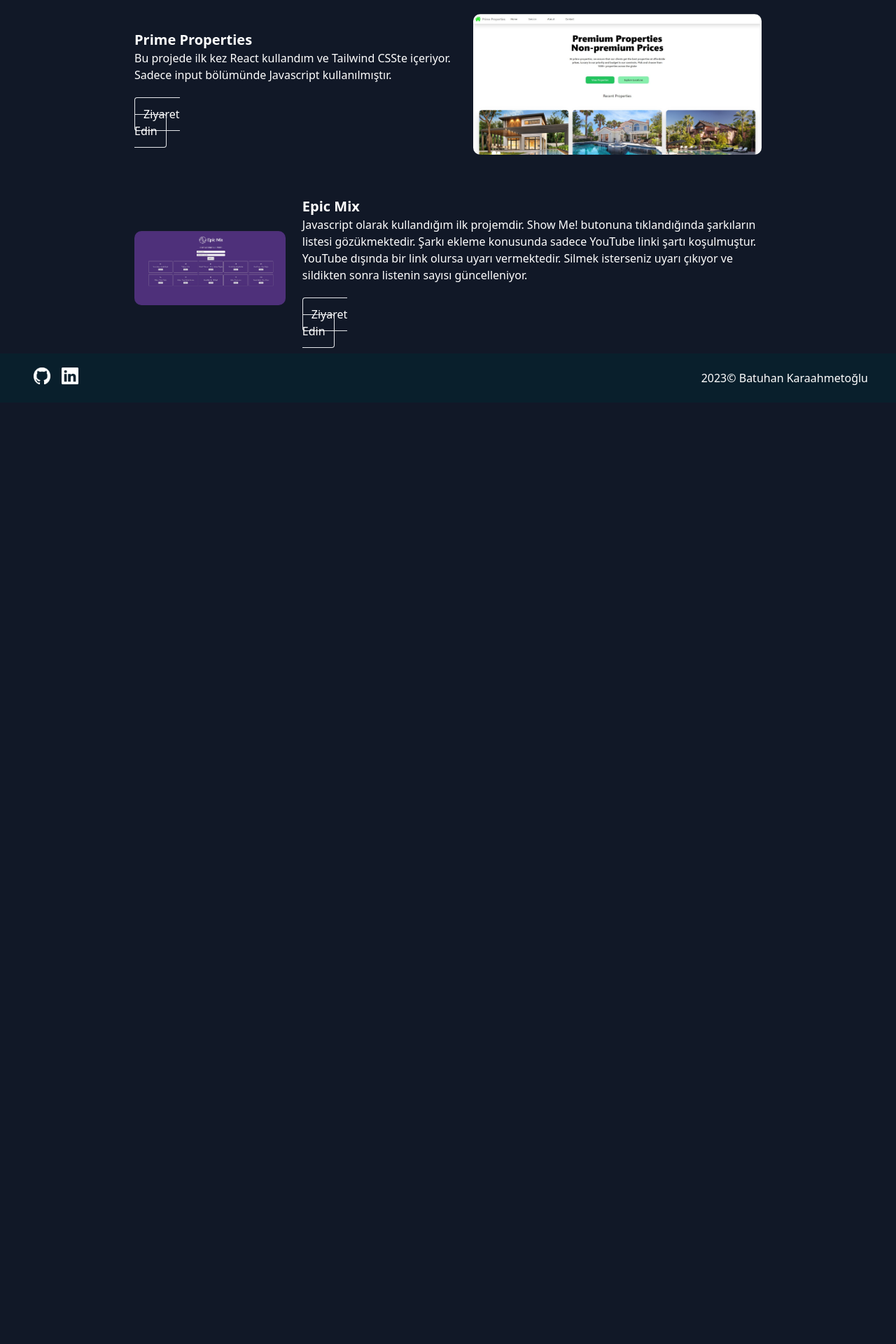
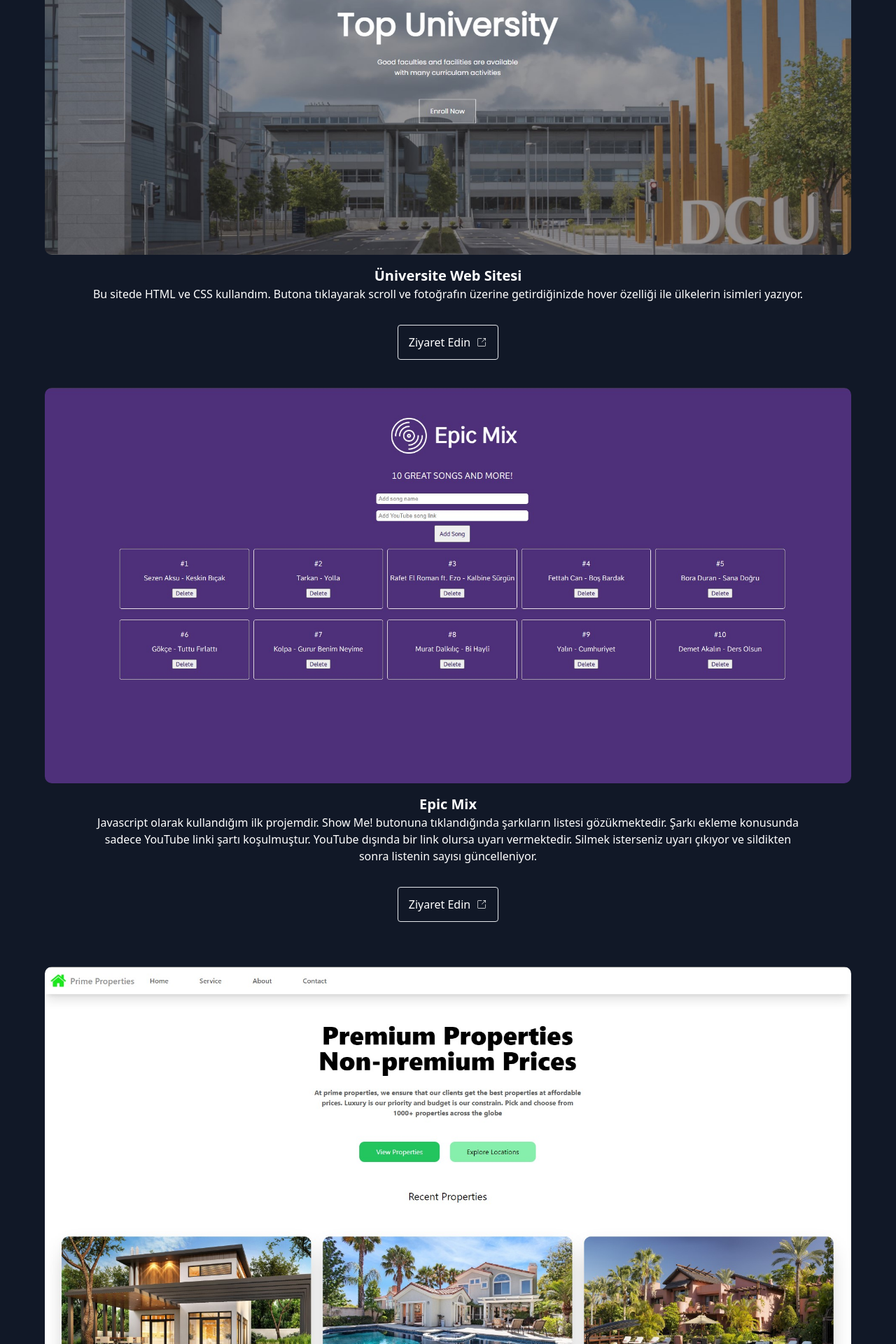
Before and after one commit to Batuhan445/blog-app, a Next.js app: page /my-projects in a window 1280 px wide. Shown: the part 380-2300 px from the top of the page at 70% size. Before the commit the page ends 955 px from the top, so only its background shows below. Built offline with nearby package versions, Linux system fonts and the light colour scheme.

Commit message:
fixed some photos

```diff
--- a/src/app/my-projects/page.tsx
+++ b/src/app/my-projects/page.tsx
@@ -1,101 +1,155 @@
 import React from "react";
 import Image from "next/image";
 import Link from "next/link";
+import { CiShare1 } from 'react-icons/ci'
 
 const Projects = () => {
   return (
     <div className="min-h-screen">
       <title>Batuhan Karaahmetoğlu Blog | Projelerim</title>
 
-      <div className="mt-10 text-3xl text-center">Projelerim</div>
+      <div className="my-10 text-3xl text-center">Projelerim</div>
 
-      <div className="grid">
-
-        <div className="mt-10 md:flex w-[70%] m-auto">
+        <div className="grid">
 
           <div className="m-auto">
+
             <Image
               src={"/projects/university-web.jpg"}
-              style={{ borderRadius: "10px" }}
+              style={{ objectFit:"contain", borderRadius: "10px" }}
               alt={"universite-web-site"}
               width={720}
               height={720}
+              className="w-[90%] m-auto"
+
             />
           </div>
 
-          <div className="ml-0 m-auto md:ml-6">
-            <div className="text-center md:text-left mt-4 md:mt-0">
+          <div className="m-auto">
+            <div className="text-center mt-4">
               <h1 className="text-xl font-bold">Üniversite Web Sitesi</h1>
-              <p>
+              <p className="w-[80%] lg:w-full m-auto">
                 Bu sitede HTML ve CSS kullandım. Butona tıklayarak scroll ve fotoğrafın üzerine getirdiğinizde hover özelliği ile ülkelerin
-                isimleri yazıyor
+                isimleri yazıyor.
               </p>
             </div>
 
-            <div className="mx-auto md:mx-0 mt-8 w-28">
+            <div className="m-auto w-36 mt-8  rounded ">
               <Link
                 href={"https://calm-gumdrop-f04589.netlify.app/"}
                 target="_blank"
-                className="border p-3 rounded transition text-center hover:bg-blue-500 hover:border-blue-500"
+                className="flex justify-center border items-center p-3 rounded transition text-center hover:bg-blue-500 hover:border-blue-500"
               >
                 Ziyaret Edin
+                <div className="ml-2">
+                <CiShare1/>
+                </div>
               </Link>
             </div>
           </div>
 
         </div>
 
-        <div className="mt-10 flex-col-reverse flex md:flex-row w-[70%] m-auto">
-          <div className="mt-6 md:m-auto">
-            <div className="m-auto text-center md:text-left md:mr-6">
-              <h1 className="font-bold text-xl">Prime Properties</h1>
-              <p>
+        <div className="mt-10 grid m-auto">
+
+          <div className="m-auto">
+
+            <Image
+              src={"/projects/epic-mix.jpg"}
+              style={{ borderRadius: "10px", objectFit:"contain" }}
+              alt={"universite-web-site"}
+              width={720}
+              height={720}
+              className="w-[90%] m-auto"
+
+            />
+          </div>
+
+          <div className="m-auto">
+            <div className="text-center mt-4">
+              <h1 className="text-xl font-bold">Epic Mix</h1>
+              <p className="w-[80%] m-auto">
+              Javascript olarak kullandığım ilk projemdir. Show Me! butonuna tıklandığında
+                  şarkıların listesi gözükmektedir. Şarkı ekleme konusunda sadece YouTube linki şartı koşulmuştur.
+                  YouTube dışında bir link olursa uyarı vermektedir. Silmek isterseniz uyarı çıkıyor ve
+                  sildikten sonra listenin sayısı güncelleniyor.
+              </p>
+            </div>
+
+            <div className="m-auto w-36 mt-8 rounded">
+            <Link
+                href={"https://willowy-belekoy-d5e574.netlify.app/"}
+                target="_blank"
+                className="flex justify-center border items-center p-3 rounded transition text-center hover:bg-blue-500 hover:border-blue-500"
+              >
+                Ziyaret Edin
+                <div className="ml-2">
+                <CiShare1/>
+                </div>
+              </Link>
+            </div>
+          </div>
+
+        </div>
+
+        <div className="mt-16 grid m-auto">
+
+        <div className="m-auto">
+            <Image
+              src={"/projects/prime-properties.jpg"}
+              style={{ borderRadius: "10px", objectFit:"contain" }}
+              alt={"universite-web-site"}
+              width={720}
+              height={720}
+              className="w-[90%] m-auto"
+            />
+          </div>
+
+          <div className="m-auto">
+            <div className="m-auto text-center">
+              <h1 className="font-bold text-xl mt-6">Prime Properties</h1>
+              <p className="w-[80%] m-auto">
                 Bu projede ilk kez React kullandım ve Tailwind CSSte içeriyor. Sadece input bölümünde Javascript
                 kullanılmıştır.
               </p>
             </div>
 
-            <div className="mx-auto md:mx-0 mt-8 w-28">
+            <div className="mx-auto w-36 my-8 rounded">
               <Link
                 href={"https://mellifluous-profiterole-ba5e3a.netlify.app/"}
                 target="_blank"
-                className="border p-3 rounded transition text-center hover:bg-blue-500 hover:border-blue-500"
+                className="border flex justify-center items-center p-3 rounded transition text-center hover:bg-blue-500 hover:border-blue-500"
               >
                 Ziyaret Edin
+                <div className="ml-2">
+                <CiShare1/>
+                </div>
               </Link>
             </div>
+
           </div>
 
-          <div className="m-auto">
-            <Image
-              src={"/projects/prime-properties.jpg"}
-              style={{ borderRadius: "10px" }}
-              alt={"universite-web-site"}
-              width={720}
-              height={720}
-            />
-          </div>
+
         </div>
 
-        <div className="md:flex mt-10 w-[70%] py-5 m-auto">
+        {/* <div className="mt-10 lg:flex m-auto">
 
-          <div className="m-auto">
+          <div className="m-auto relative w-[90%] h-48">
             <Image
               src={"/projects/epic-mix.jpg"}
-              style={{ borderRadius: "10px" }}
+              style={{ borderRadius: "10px", objectFit:"contain" }}
               alt={"universite-web-site"}
-              width={720}
-              height={720}
+              fill
             />
           </div>
 
-          <div className="mt-6 md:m-auto">
+          <div className="mt-6 lg:m-auto">
 
-              <div className="ml-0 m-auto md:ml-6">
+              <div className="ml-0 m-auto lg:ml-6">
 
-            <div className="text-center md:text-left mt-4 md:mt-0">
+            <div className="text-center lg:text-left mt-4 lg:mt-0">
                 <h1 className="font-bold text-xl">Epic Mix</h1>
-                <p>
+                <p className="w-[80%] m-auto lg:w-auto">
                   Javascript olarak kullandığım ilk projemdir. Show Me! butonuna tıklandığında
                   şarkıların listesi gözükmektedir. Şarkı ekleme konusunda sadece YouTube linki şartı koşulmuştur.
                   YouTube dışında bir link olursa uyarı vermektedir. Silmek isterseniz uyarı çıkıyor ve
@@ -104,7 +158,7 @@
             </div>
 
 
-              <div className="mx-auto md:mx-0 mt-8 w-28">
+              <div className="mx-auto lg:mx-0 mt-8 w-28">
                 <Link
                   href={"https://willowy-belekoy-d5e574.netlify.app/"}
                   target="_blank"
@@ -118,9 +172,9 @@
           </div>
 
 
-        </div>
+        </div> */}
 
-      </div>
+
 
     </div>
   );
```
